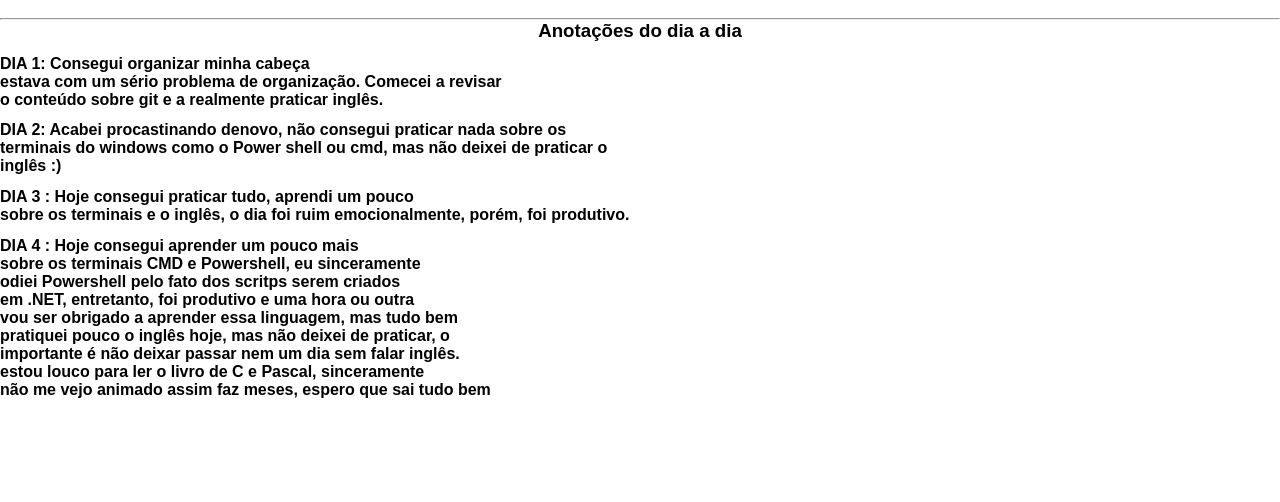
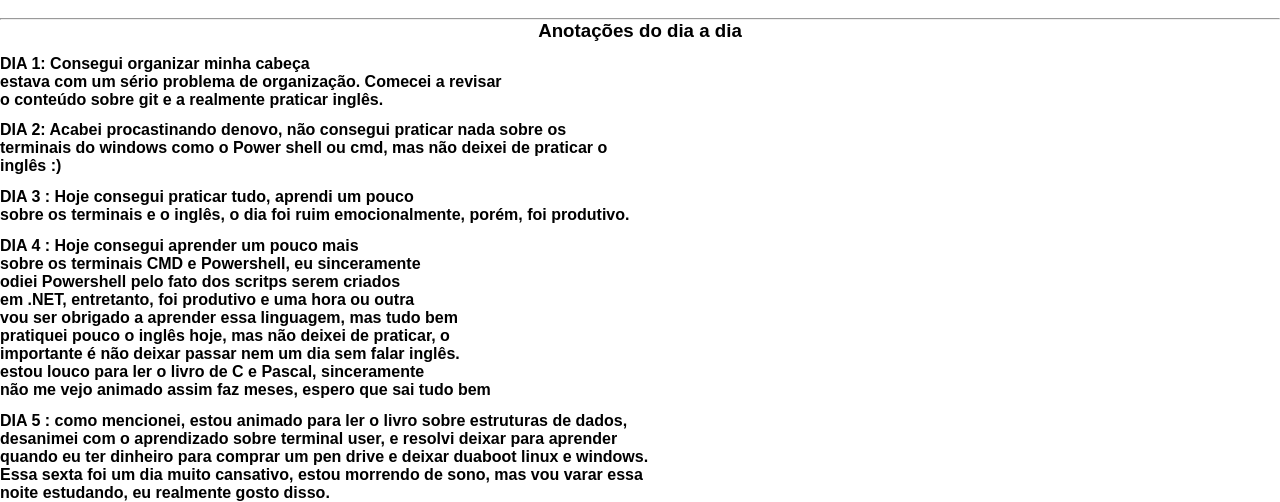
Before and after one commit to LuizFelipeTrindade/CDE, a plain HTML site: page Cronograma/index.html in a window 1280 px wide. Shown: the part 714-1216 px from the top of the page. Before the commit the page ends 1113 px from the top, so only its background shows below. Drawn offline with Linux system fonts and the light colour scheme.

Commit message:
Atualização do DIA 5 no meu cronograma

```diff
--- a/Cronograma/index.html
+++ b/Cronograma/index.html
@@ -53,5 +53,14 @@
         estou louco para ler o livro de C e Pascal, sinceramente <br>
         não me vejo animado assim faz meses, espero que sai tudo bem
     </p>
+
+    <p class="d1">
+        DIA 5 : como mencionei, estou animado para ler o livro sobre estruturas de dados,<br>
+        desanimei com o aprendizado sobre terminal user, e resolvi deixar para aprender<br>
+        quando eu ter dinheiro para comprar um pen drive e deixar duaboot linux e windows.<br>
+        Essa sexta foi um dia muito cansativo, estou morrendo de sono, mas vou varar essa <br>
+        noite estudando, eu realmente gosto disso.
+
+    </p>
 </body>
 </html>
```
